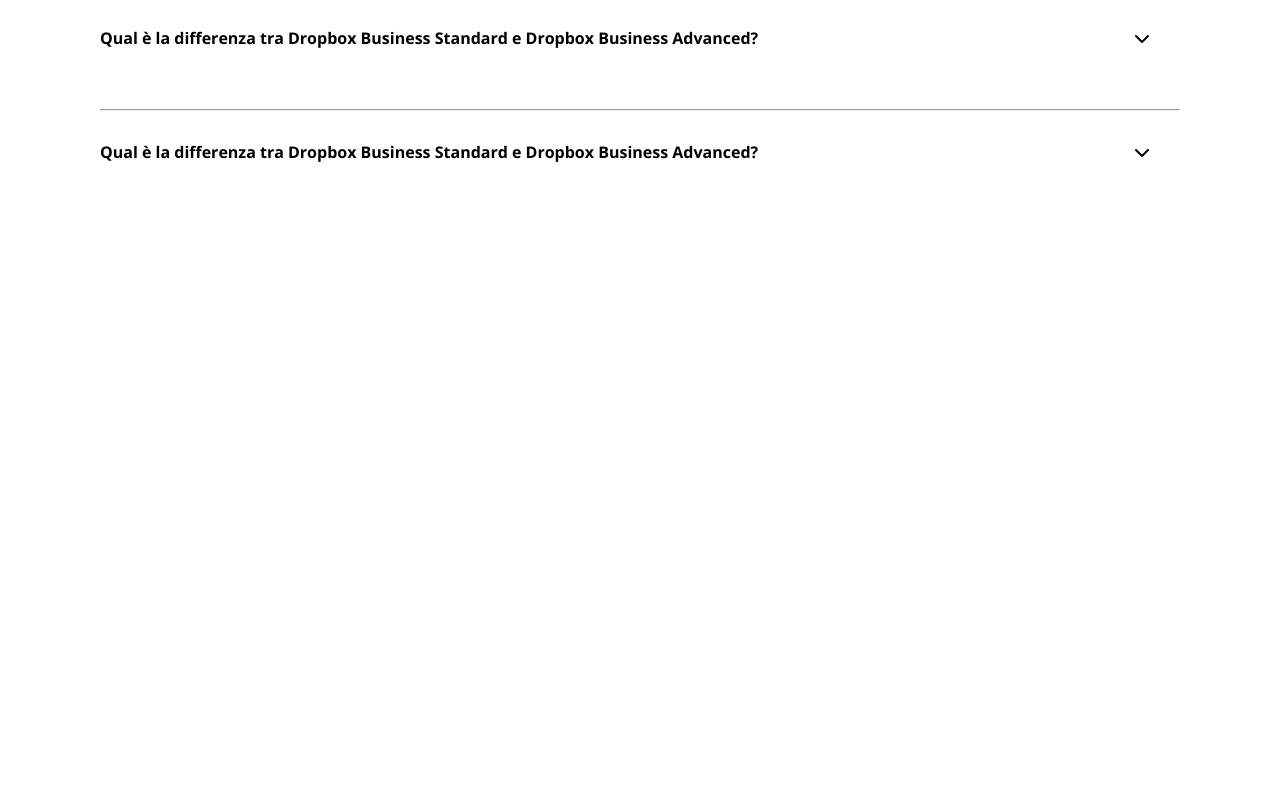
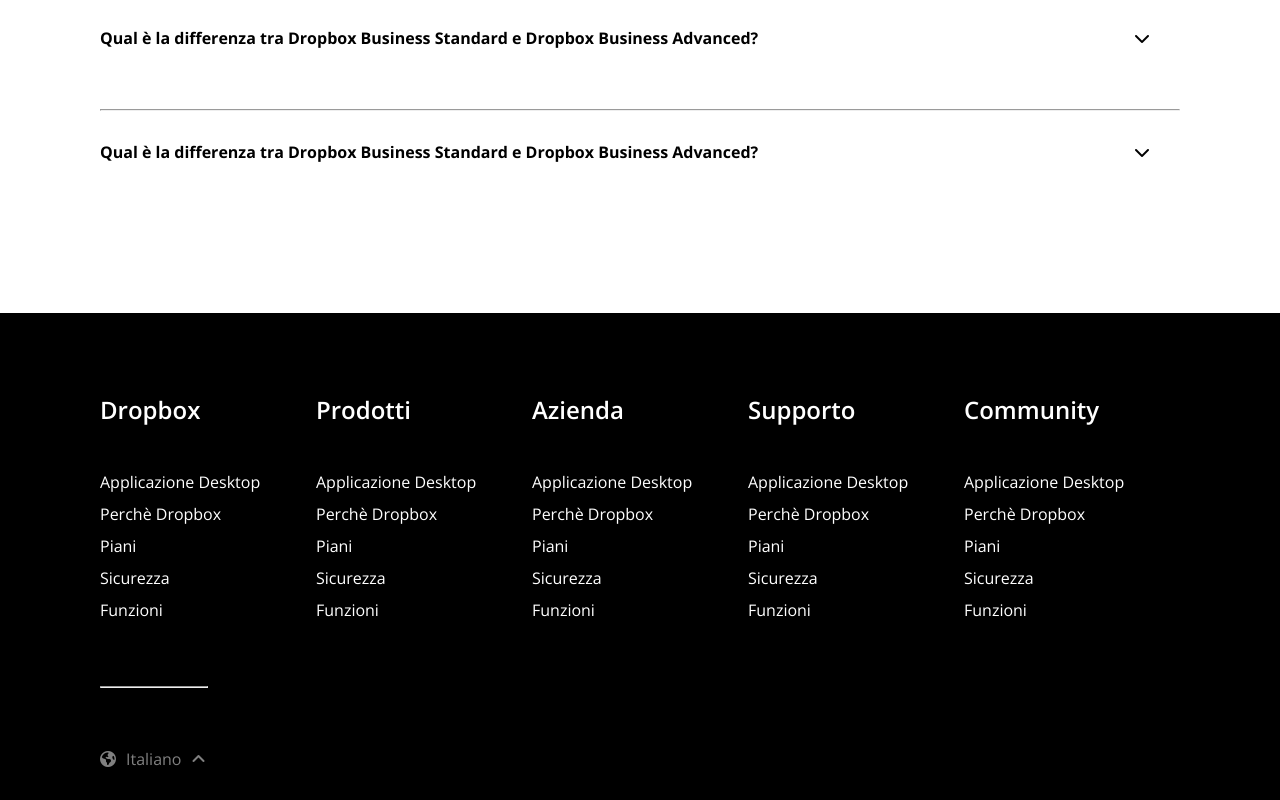
Before and after one commit to kapolandia/htmlcss-dropbox, a plain HTML site: page index.html in a window 1280 px wide. Shown: the part 6090-6890 px from the top of the page. Before the commit the page ends 6403 px from the top, so only its background shows below. Drawn offline with nearby package versions, Linux system fonts and the light colour scheme.

Commit message:
feat:footer & end project

```diff
--- a/assets/css/style.css
+++ b/assets/css/style.css
@@ -116,6 +116,10 @@
 
 .w-20{
     width: 20%;
+}
+
+.w-10{
+    width: 10%;
 }
 
 .space-between{
@@ -344,3 +348,36 @@
 .magenta{
     color: #61082B;
 }
+
+/* FOOTER */
+
+footer{
+    background-color: #000000;
+    padding-top: 80px;
+    padding-bottom: 30px;
+    display: flex;
+    align-content: center;
+    justify-content: center;
+}
+
+footer .column.w-20 p {
+    color: white;
+    line-height: 2;
+}
+
+footer .column.w-20> :first-child {
+    margin-bottom: 40px;
+}
+
+footer .column.w-20 h3 {
+    color: white;
+}
+
+.grey-color{
+    color: grey;
+}
+
+footer .row.grey-color> :nth-child(2n){
+    margin-left: 10px;
+    margin-right: 10px;
+}
--- a/index.html
+++ b/index.html
@@ -437,7 +437,56 @@
     </main>
 
     <footer>
-
+        <div class="column container w-100 content-left">
+            <div class="container row w-100">
+                <div class="column w-20">
+                    <h3>Dropbox</h3>
+                    <p>Applicazione Desktop</p>
+                    <p>Perchè Dropbox</p>
+                    <p>Piani</p>
+                    <p>Sicurezza</p>
+                    <p>Funzioni</p>
+                </div>
+                <div class="column w-20">
+                    <h3>Prodotti</h3>
+                    <p>Applicazione Desktop</p>
+                    <p>Perchè Dropbox</p>
+                    <p>Piani</p>
+                    <p>Sicurezza</p>
+                    <p>Funzioni</p>
+                </div>
+                <div class="column w-20">
+                    <h3>Azienda</h3>
+                    <p>Applicazione Desktop</p>
+                    <p>Perchè Dropbox</p>
+                    <p>Piani</p>
+                    <p>Sicurezza</p>
+                    <p>Funzioni</p>
+                </div>
+                <div class="column w-20">
+                    <h3>Supporto</h3>
+                    <p>Applicazione Desktop</p>
+                    <p>Perchè Dropbox</p>
+                    <p>Piani</p>
+                    <p>Sicurezza</p>
+                    <p>Funzioni</p>
+                </div>
+                <div class="column w-20">
+                    <h3>Community</h3>
+                    <p>Applicazione Desktop</p>
+                    <p>Perchè Dropbox</p>
+                    <p>Piani</p>
+                    <p>Sicurezza</p>
+                    <p>Funzioni</p>
+                </div>
+            </div>
+            <hr class="w-10 margin-top-60">
+            <div class="row grey-color margin-top-60">
+                <i class="fa-solid fa-earth-americas"></i>
+                <p>Italiano</p>
+                <i class="fa-solid fa-angle-up"></i>
+            </div>
+        </div>
     </footer>
 </body>
 </html>
```
